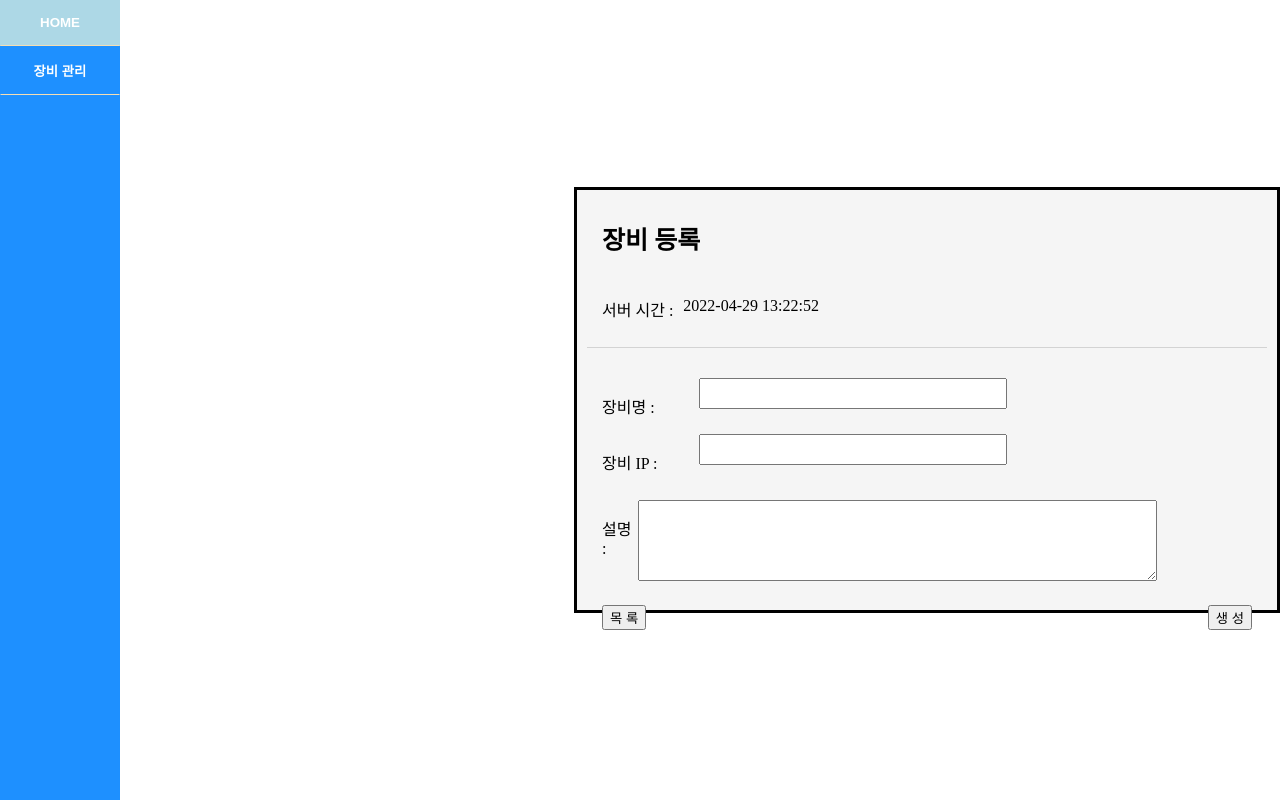
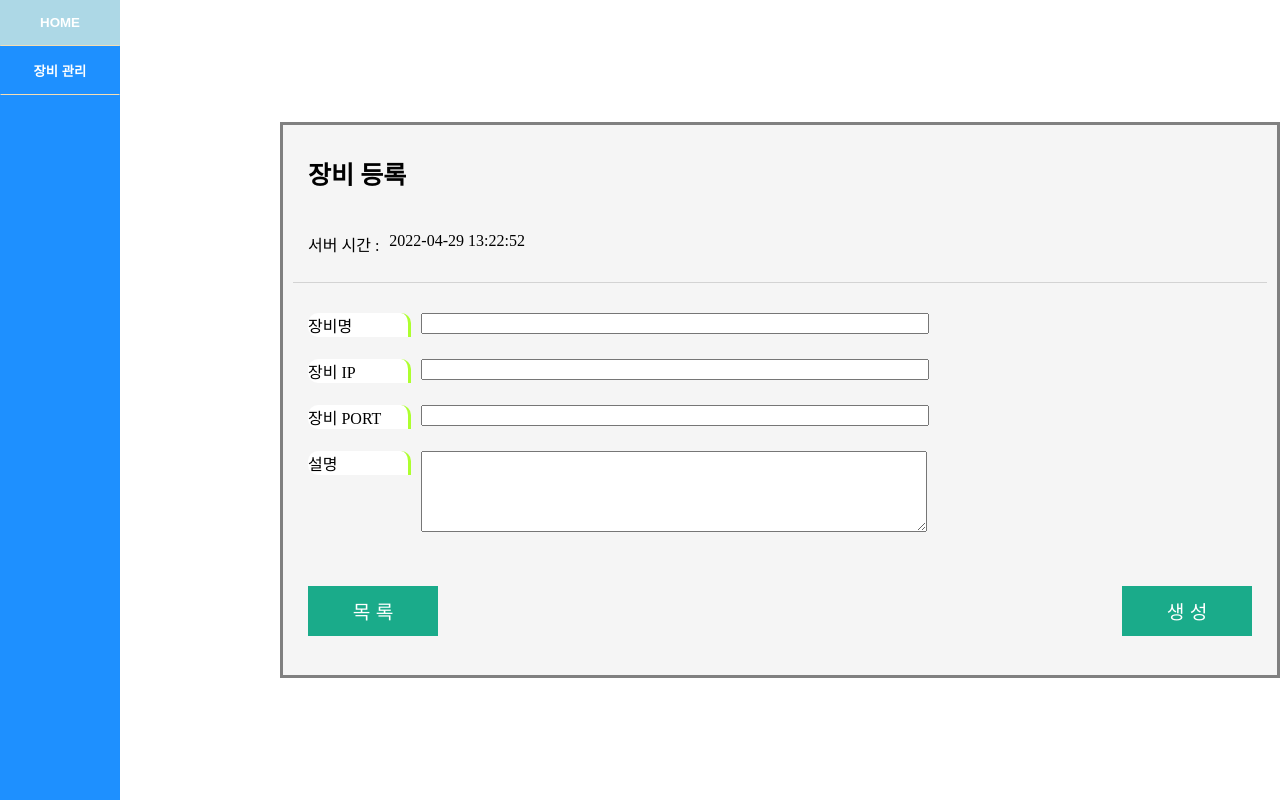
Before and after one commit to chrisYang256/web_service_for_INMS, a Flask app: page /snmp_device/add_view in a window 1280 px wide. Run offline with Flask 2, Linux system fonts and the light colour scheme.

Commit message:
mod: about add port column

```diff
--- a/routes/snmp_device_view.py
+++ b/routes/snmp_device_view.py
@@ -12,7 +12,7 @@
         <object
             type="text/html"
             class="dashboard"
-            data="http://dev1.whyit.co.kr:8082/grafana/d/CXqJyow7z/ghyang-snmp-test-20220424?orgId=1&amp;kiosk=arcus&amp;theme=light&amp;from=now-1d&amp;to=now&amp;base_path=/grafana&amp;refresh=30s&amp;&amp;var-base_interval=auto&amp;ar-device_ip={device_ip}">
+            data="http://dev1.whyit.co.kr:3000/d/AQWi8rQnk/ghyang-inms?orgId=1&amp;kiosk=arcus&amp;theme=light&amp;from=now-1d&amp;to=now&amp;var-device_ip={device_ip}&amp;var-base_interval=auto&amp;base_path=/grafana">
         </object>
     """
     return render_template("select_grafana.html", grafana_dashboard=grafana_dashboard)
--- a/static/css/add_device.css
+++ b/static/css/add_device.css
@@ -3,35 +3,39 @@
   margin: 30px 0px 0px 25px;
 }
 
-.device-info-wrapper {
+#device-info-wrapper {
+  margin: auto;
+}
+
+.device-info-wrapper > p {
+  margin: auto;
+  float: left;
+  background-color: #fff;
+  border-radius: 10px;
+  border-end-end-radius: 0px;
+  border-right: 3px solid greenyellow;
+  width: 100px;
+}
+
+#device-ip-set-wrapper,
+#device-port-set-wrapper,
+#device-desc-set-wrapper {
+  margin-top: 25px;
+}
+
+#device-ip-input,
+#device-port-input,
+#device-name-input,
+#device-desc-input {
+  margin-left: 10px;
+  width: 500px;
+}
+
+/* panel-button-container */
+#panel-button-wrapper {
   display: flex;
   justify-content: space-between;
-  position: relative;
-}
-
-#device-name-input,
-#device-ip-input {
-  margin-right: 270px;
-  width: 300px;
-  height: 25px;
-}
-
-#device-desc-input {
-  margin-right: 120px;
-}
-
-#device-desc-set-wrapper {
-  margin-top: 10px;
-}
-
-#device-name-set-wrapper {
-  margin-top: 10px;
-}
-
-#bottom-buttons-wrapper {
-  display: flex;
-  justify-content: space-between;
-  margin-top: 20px;
+  margin-top: 50px;
   right: 200px;
 }
 
--- a/static/css/common.css
+++ b/static/css/common.css
@@ -35,14 +35,9 @@
 .left-side-bar-button:active {
   background-color: red;
 }
-
 .left-side-bar-button p {
   color: white;
   font-weight: bold;
-}
-
-#right-side-dummy {
-  width: 1px;
 }
 
 /* section::: content-area-container */
@@ -51,14 +46,16 @@
   justify-content: center;
   align-items: center;
   min-height: 100vh;
+  width: 1000px;
+  height: 20px;
   flex-direction: row;
 }
 
 #outer_box {
-  border: 3px solid black;
-  width: 700px;
-  height: 420px;
+  border: 3px solid gray;
   background-color: whitesmoke;
+  height: 550px;
+  width: 100%;
 }
 
 /* section::: panel-head-container */
@@ -124,7 +121,7 @@
 
 /* other accessory */
 #divide-line {
-  width: 680px;
+  width: 98%;
   height: 1px;
   margin: 10px 0px 0px 10px;
   right: 10px;
--- a/templates/add_device.html
+++ b/templates/add_device.html
@@ -41,7 +41,7 @@
       </div>
     </section>
 
-    <section id="panel-wrapper">
+    <section id="content-area-container">
       <div id="outer-box-wrapper">
         <div id="outer_box">
           <section id="panel-head">
@@ -64,40 +64,49 @@
             <div id="device-info-set-wrapper">
               <form id="form-data" method="post">
                 <div id="device-name-set-wrapper" class="device-info-wrapper">
-                  <p>장비명 :</p>
+                  <p>장비명</p>
                   <div>
                     <input
                       id="device-name-input"
                       name="name"
                       type="text"
-                      size="48"
                       maxlength="50"
                     />
                   </div>
                 </div>
 
                 <div id="device-ip-set-wrapper" class="device-info-wrapper">
-                  <p>장비 IP :</p>
+                  <p>장비 IP</p>
                   <div>
                     <input
                       id="device-ip-input"
                       name="ip"
                       type="text"
-                      size="48"
+                      maxlength="50"
+                    />
+                  </div>
+                </div>
+
+                <div id="device-port-set-wrapper" class="device-info-wrapper">
+                  <p>장비 PORT</p>
+                  <div>
+                    <input
+                      id="device-port-input"
+                      name="port"
+                      type="text"
                       maxlength="50"
                     />
                   </div>
                 </div>
 
                 <div id="device-desc-set-wrapper" class="device-info-wrapper">
-                  <p>설명 :</p>
+                  <p>설명</p>
                   <div>
                     <textarea
                       id="device-desc-input"
                       name="descr"
                       type="text"
                       rows="5"
-                      cols="62"
                       type="text"
                       maxlength="4000"
                     ></textarea>
@@ -107,10 +116,14 @@
             </div>
           </section>
 
-          <section id="panel-button">
-            <div id="bottom-buttons-wrapper">
-              <button id="list-button" type="button">목 록</button>
-              <button id="create-button" type="button">생 성</button>
+          <section id="panel-button-container">
+            <div id="panel-button-wrapper">
+              <button id="list-button" class="panel-button" type="button">
+                목 록
+              </button>
+              <button id="create-button" class="panel-button" type="button">
+                생 성
+              </button>
             </div>
           </section>
         </div>
@@ -120,16 +133,22 @@
     <script>
       $("#create-button").click(function () {
         const ip = $("#device-ip-input").val().trim();
+        const port = $("#device-port-input").val().trim();
         const name = $("#device-name-input").val().trim();
         const description = $("#device-desc-input").val().trim();
 
-        if (name === "") {
-          alert("장비명을 입력해주세요.");
+        if (ip === "") {
+          alert("장비 ip를 입력해주세요.");
           return;
         }
 
-        if (ip === "") {
-          alert("장비 ip를 입력해주세요.");
+        if (port === "") {
+          alert("장비 port를 입력해주세요.");
+          return;
+        }
+
+        if (name === "") {
+          alert("장비명을 입력해주세요.");
           return;
         }
 
```
Also changed, not shown: routes/snmp_device_api.py (+5 -3 lines), routes/snmp_device_query.py (+8 -8 lines), static/css/select_device_detail.css (+15 -8 lines), static/css/select_device_list.css (+12 -7 lines), static/css/update_device.css (+18 -4 lines), templates/select_device_detail.html (+16 -8 lines), templates/select_device_list.html (+8 -10 lines), templates/update_device.html (+24 -7 lines).
